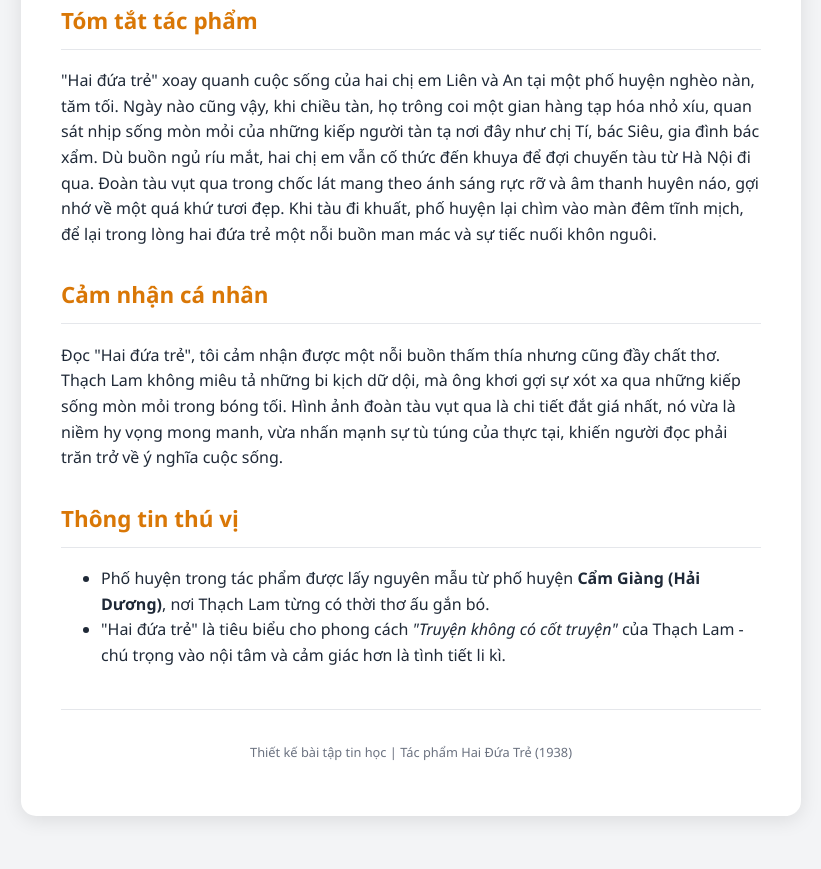
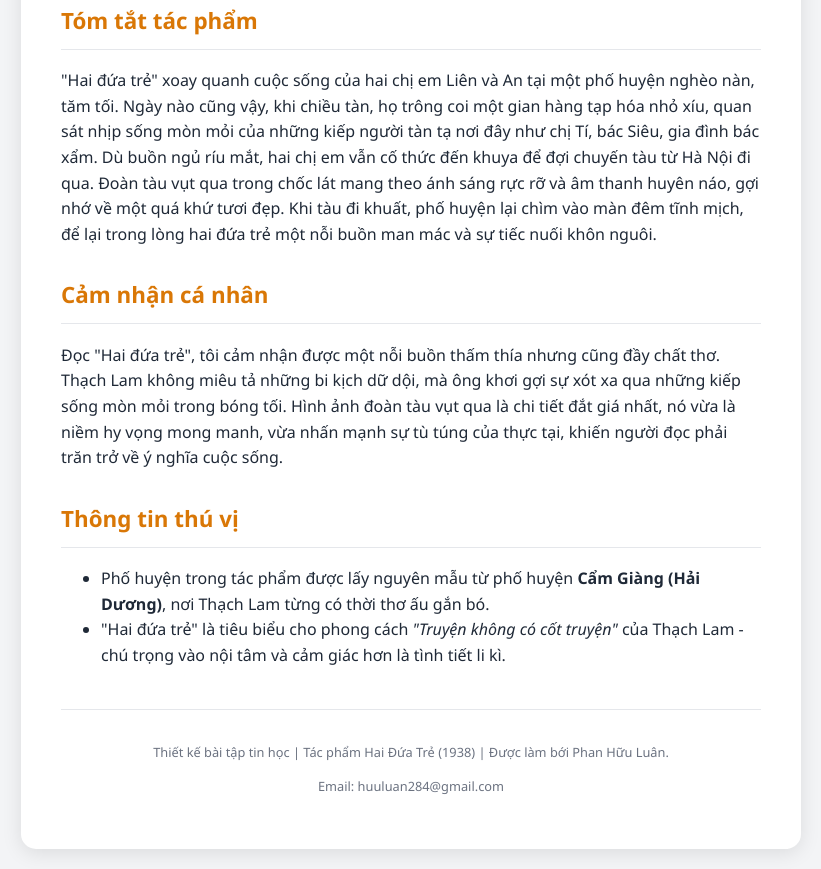
Before and after one commit to GamerVN27/huu-luan, a plain HTML site: page index.html in a window 1280 px wide. Shown: the part 484-1353 px from the top of the page, without its empty margins (229-1050 px from the left). Before the commit the page ends 1320 px from the top, so only its background shows below. Drawn offline with Linux system fonts and the light colour scheme.

Commit message:
Update index.html

```diff
--- a/index.html
+++ b/index.html
@@ -44,7 +44,8 @@
         </section>
 
         <footer>
-            <p>Thiết kế bài tập tin học | Tác phẩm Hai Đứa Trẻ (1938)</p>
+            <p>Thiết kế bài tập tin học | Tác phẩm Hai Đứa Trẻ (1938) | Được làm bới Phan Hữu Luân.</p>
+            <p>Email: huuluan284@gmail.com</p>
         </footer>
 
     </div>
```
